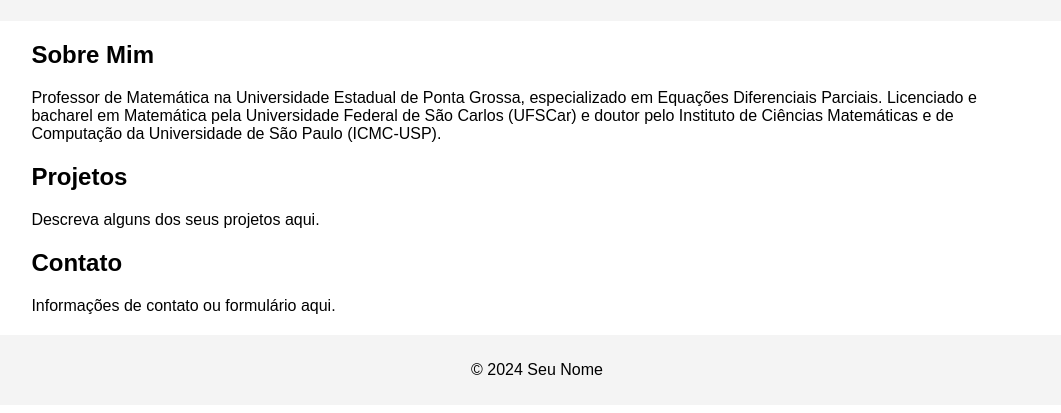
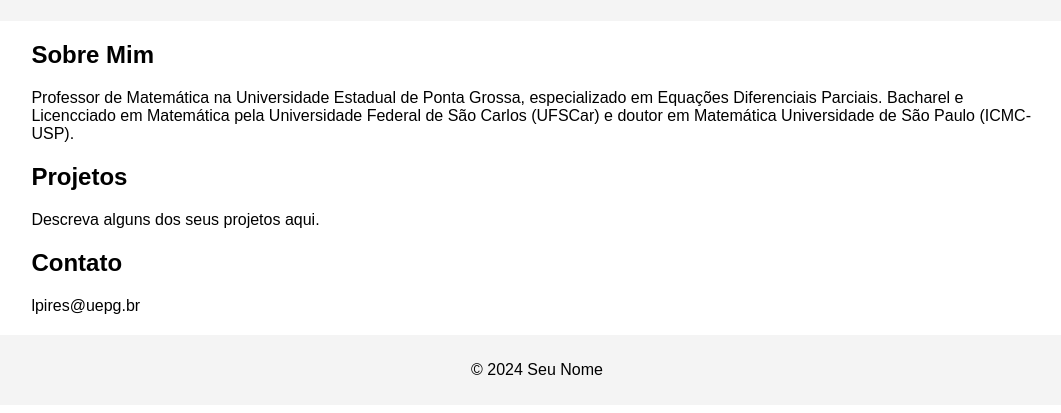
Before and after one commit to 00leopires/LeonardoPires, a plain HTML site: page index.html in a window 1280 px wide. Shown: the part 107-520 px from the top of the page, without its empty margins (103-1164 px from the left). Drawn offline with Linux system fonts and the light colour scheme.

Commit message:
Update index.html

```diff
--- a/index.html
+++ b/index.html
@@ -19,7 +19,8 @@
   <div class="container">
     <section>
       <h2>Sobre Mim</h2>
-      <p> Professor de Matemática na Universidade Estadual de Ponta Grossa, especializado em Equações Diferenciais Parciais. Licenciado e bacharel em Matemática pela Universidade Federal de São Carlos (UFSCar) e doutor pelo Instituto de Ciências Matemáticas e de Computação da Universidade de São Paulo (ICMC-USP).</p>
+      <p> Professor de Matemática na Universidade Estadual de Ponta Grossa, especializado em Equações Diferenciais Parciais.
+      Bacharel e Licencciado em Matemática pela Universidade Federal de São Carlos (UFSCar) e doutor em Matemática Universidade de São Paulo (ICMC-USP).</p>
     </section>
     <section>
       <h2>Projetos</h2>
@@ -27,7 +28,7 @@
     </section>
     <section>
       <h2>Contato</h2>
-      <p>Informações de contato ou formulário aqui.</p>
+      <p>lpires@uepg.br</p>
     </section>
   </div>
   <footer>
```
